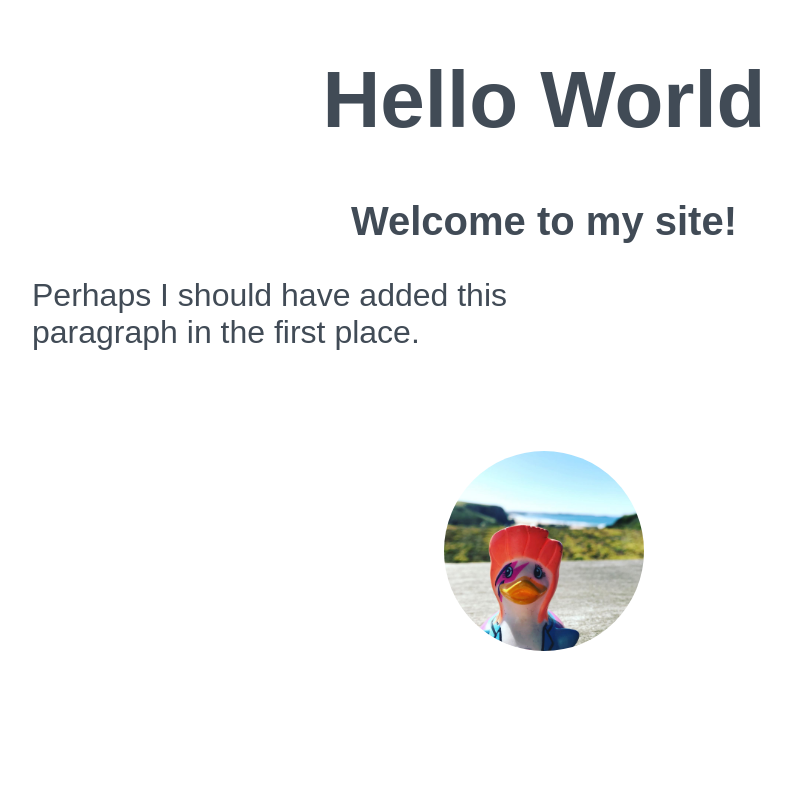
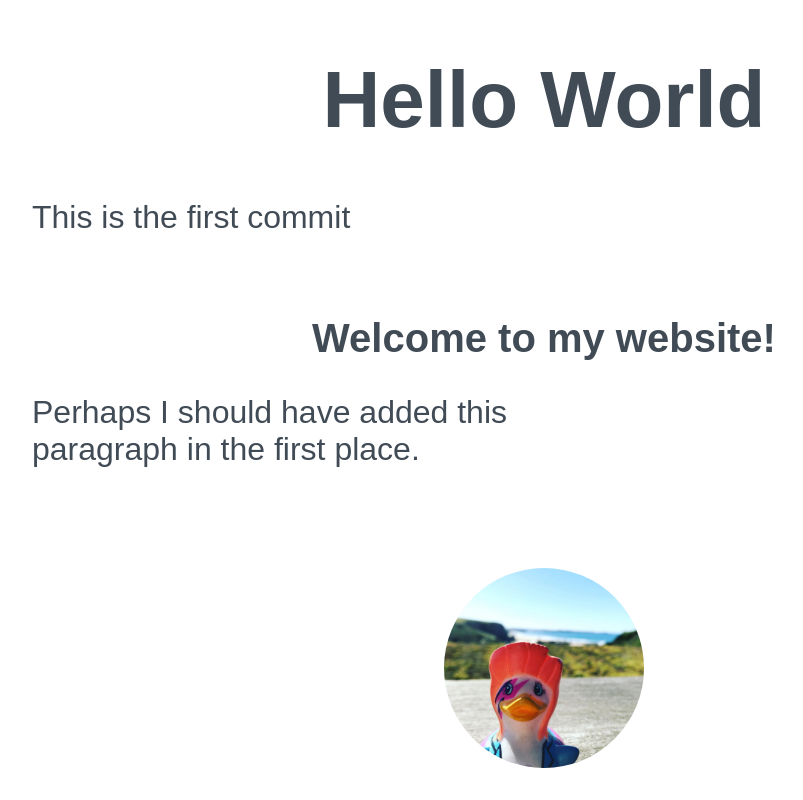
Before and after one commit to YolandaLam715/week-2, a plain HTML site: page index.html in a window 1280 px wide. Shown: the top 800 px of the page, without its empty margins (96-899 px from the left). Drawn offline with Linux system fonts and the light colour scheme.

Commit message:
Updated index

```diff
--- a/index.html
+++ b/index.html
@@ -14,7 +14,9 @@
   <div>
     <h1>Hello World</h1>
 
-    <h2>Welcome to my site!</h2>
+    <p> This is the first commit </p>
+
+    <h2>Welcome to my website!</h2>
 
     <p>Perhaps I should have added this paragraph in the first place.</p>
 
```
Also changed, not shown: 1 other file.
